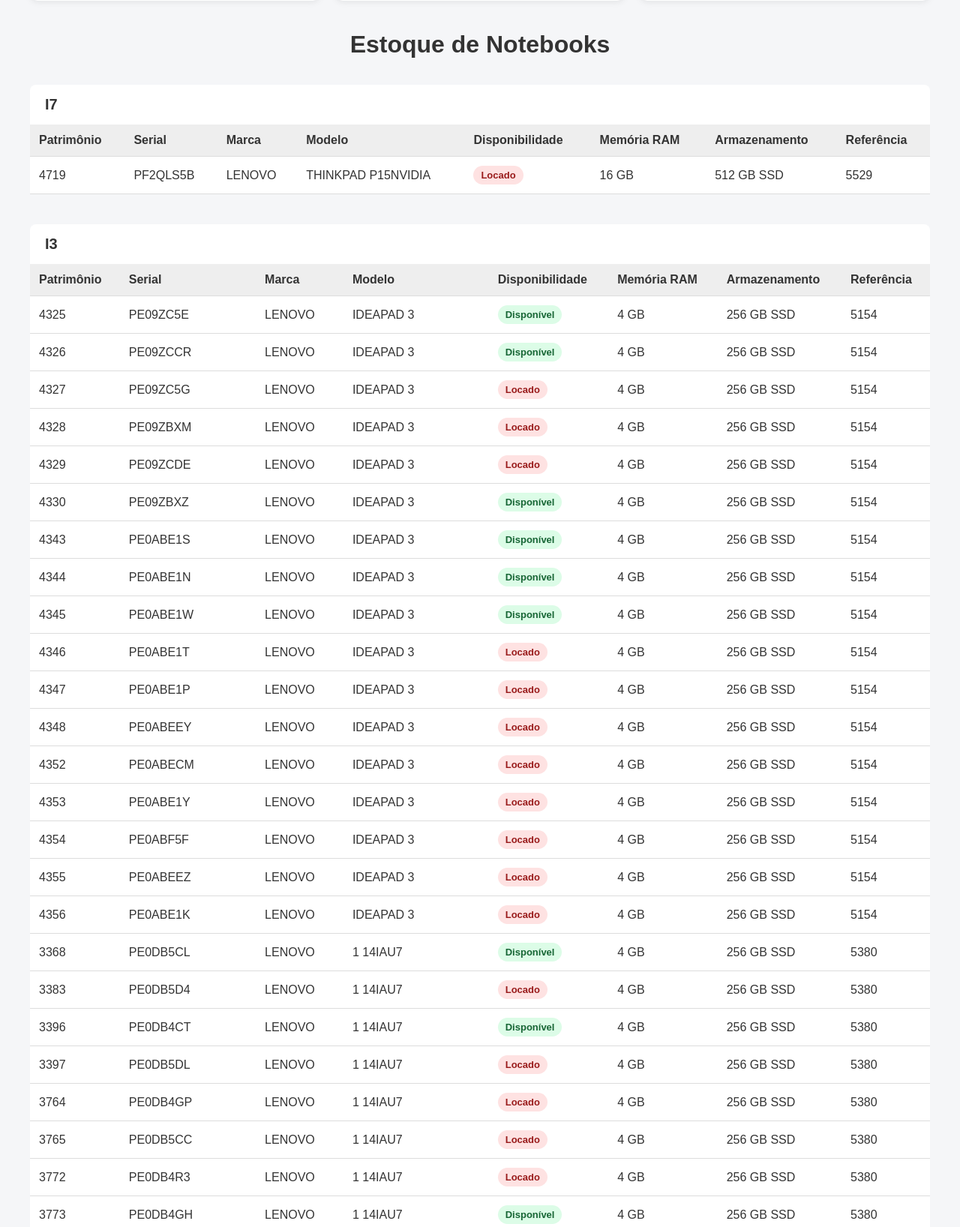
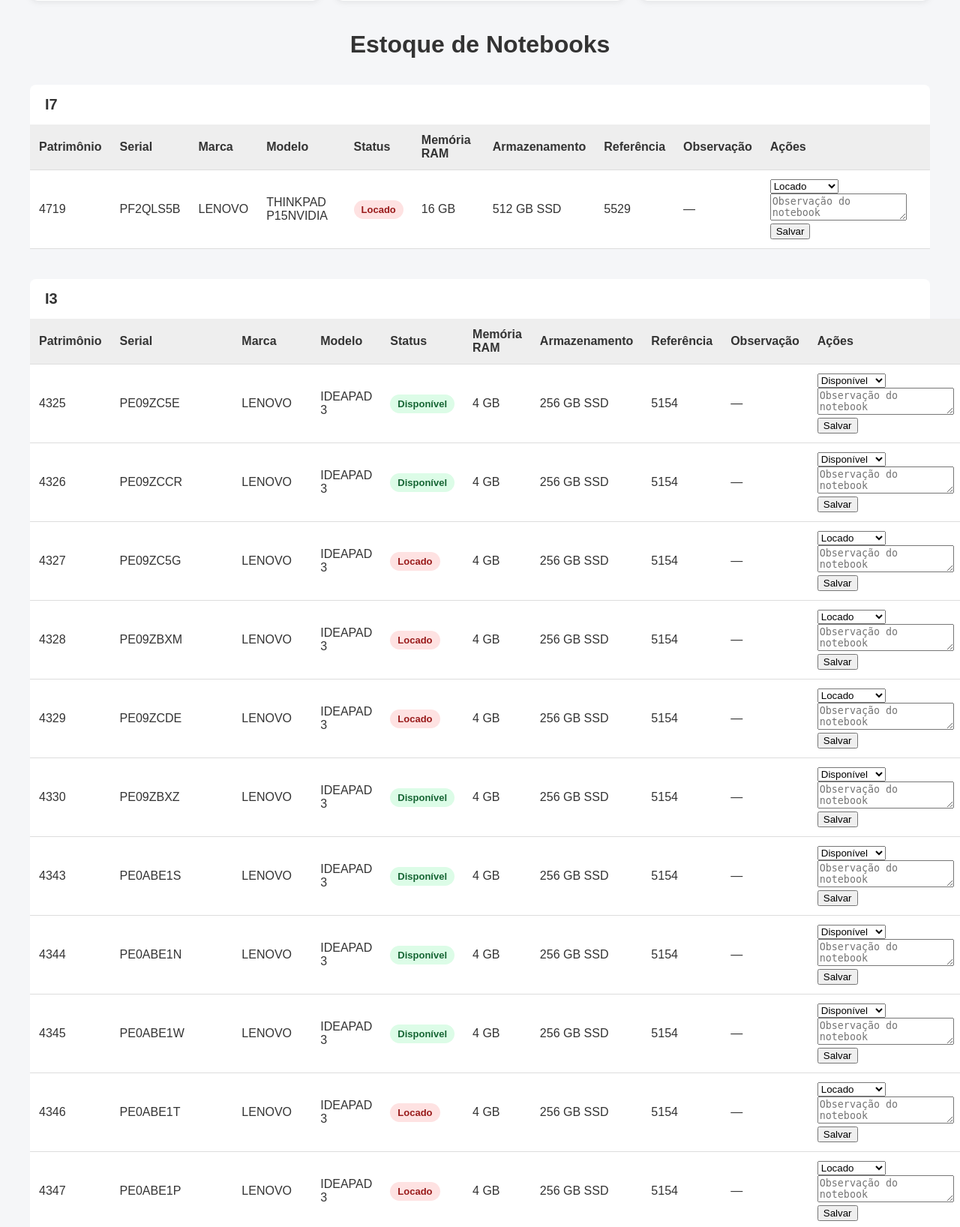
Before and after one commit to gilvan93/controleNotebooks, a Flask app: page / in a window 1280 px wide. Shown: the part 332-1968 px from the top of the page at 75% size. Run offline with Flask 3, Linux system fonts and the light colour scheme; the visitor is signed in with stand-in values (Sample User, id 1); some libraries are stand-ins or nearby versions.

Commit message:
campo de observações e editando status

```diff
--- a/app.py
+++ b/app.py
@@ -147,7 +147,8 @@ def cadastrar():
             "memoria_ram": request.form["memoria_ram"].strip(),
             "processador": request.form["processador"].strip(),
             "armazenamento": request.form["armazenamento"].strip(),
-            "referencia": request.form["referencia"].strip()
+            "referencia": request.form["referencia"].strip(),
+            "observacao": request.form.get["observacao", ""].strip()
         }
 
         # Adicionar à lista e salvar no JSON
@@ -159,6 +160,45 @@ def cadastrar():
 
     return render_template("cadastrar.html")
 
+@app.route("/editar/<patrimonio>", methods=["POST"])
+@login_obrigatorio
+def editar_notebook(patrimonio):
+    notebooks = carregar_notebooks()
+
+    notebook_encontrado = None
+
+    for notebook in notebooks:
+        if notebook["patrimonio"] == patrimonio:
+            notebook_encontrado = notebook
+            break
+
+    if notebook_encontrado is None:
+        flash("Notebook não encontrado.", "erro")
+        return redirect(url_for("inicio"))
+
+    status = request.form.get("status", "").strip()
+    observacao = request.form.get("observacao", "").strip()
+
+    status_validos = {
+        "Disponível",
+        "Locado",
+        "Em revisão",
+        "Uso interno"
+    }
+
+    if status not in status_validos:
+        flash("Status inválido.", "erro")
+        return redirect(url_for("inicio"))
+
+    notebook_encontrado["disponivel"] = status == "Disponível"
+    notebook_encontrado["status"] = status
+    notebook_encontrado["observacao"] = observacao
+
+    salvar_notebooks(notebooks)
+
+    flash("Notebook atualizado com sucesso!", "sucesso")
+    return redirect(url_for("inicio"))
+
 
 if __name__ == "__main__":
     app.run(host="0.0.0.0",
--- a/templates/estoque.html
+++ b/templates/estoque.html
@@ -31,11 +31,9 @@
                 </a>
 
                 <form method="POST" action="{{ url_for('logout') }}">
-                    <input
-                        type="hidden"
-                        name="csrf_token"
-                        value="{{ csrf_token() }}"
-                    >
+                    <input type="hidden"
+                           name="csrf_token"
+                           value="{{ csrf_token() }}">
 
                     <button type="submit" class="botao-sair-admin">
                         Sair
@@ -44,13 +42,10 @@
 
             </div>
         </div>
-
     {% else %}
-
         <a href="{{ url_for('login') }}" class="botao-login">
             🔐 Login administrativo
         </a>
-
     {% endif %}
 
 
@@ -85,7 +80,6 @@
     </div>
 
 
-    <!-- Título -->
     <h1>Estoque de Notebooks</h1>
 
 
@@ -104,10 +98,15 @@
                         <th>Serial</th>
                         <th>Marca</th>
                         <th>Modelo</th>
-                        <th>Disponibilidade</th>
+                        <th>Status</th>
                         <th>Memória RAM</th>
                         <th>Armazenamento</th>
                         <th>Referência</th>
+                        <th>Observação</th>
+
+                        {% if session.get("admin_logado") %}
+                            <th>Ações</th>
+                        {% endif %}
                     </tr>
                 </thead>
 
@@ -121,21 +120,78 @@
                             <td>{{ notebook["marca"] }}</td>
                             <td>{{ notebook["modelo"] }}</td>
 
+                            <!-- Status atual -->
                             <td>
-                                {% if notebook["disponivel"] %}
-                                    <span class="status disponivel">
-                                        Disponível
-                                    </span>
-                                {% else %}
-                                    <span class="status locado">
-                                        Locado
-                                    </span>
+                                {% set status_atual = notebook.get("status") %}
+
+                                {% if not status_atual %}
+                                    {% set status_atual = "Disponível" if notebook["disponivel"] else "Locado" %}
                                 {% endif %}
+
+                                <span class="status
+                                    {% if status_atual == 'Disponível' %}disponivel
+                                    {% elif status_atual == 'Locado' %}locado
+                                    {% else %}em-revisao
+                                    {% endif %}">
+                                    {{ status_atual }}
+                                </span>
                             </td>
 
                             <td>{{ notebook["memoria_ram"] }}</td>
                             <td>{{ notebook["armazenamento"] }}</td>
                             <td>{{ notebook["referencia"] }}</td>
+
+                            <!-- Observação -->
+                            <td>
+                                {{ notebook.get("observacao", "") or "—" }}
+                            </td>
+
+                            <!-- Edição exclusiva do administrador -->
+                            {% if session.get("admin_logado") %}
+                                <td>
+                                    <form method="POST"
+                                          action="{{ url_for('editar_notebook', patrimonio=notebook['patrimonio']) }}">
+
+                                        <input type="hidden"
+                                               name="csrf_token"
+                                               value="{{ csrf_token() }}">
+
+                                        <select name="status" required>
+                                            <option value="Disponível"
+                                                {% if status_atual == "Disponível" %}selected{% endif %}>
+                                                Disponível
+                                            </option>
+
+                                            <option value="Locado"
+                                                {% if status_atual == "Locado" %}selected{% endif %}>
+                                                Locado
+                                            </option>
+
+                                            <option value="Em revisão"
+                                                {% if status_atual == "Em revisão" %}selected{% endif %}>
+                                                Em revisão
+                                            </option>
+
+                                            <option value="Uso interno"
+                                                {% if status_atual == "Uso interno" %}selected{% endif %}>
+                                                Uso interno
+                                            </option>
+                                        </select>
+
+                                        <textarea
+                                            name="observacao"
+                                            rows="2"
+                                            placeholder="Observação do notebook"
+                                        >{{ notebook.get("observacao", "") }}</textarea>
+
+                                        <button type="submit">
+                                            Salvar
+                                        </button>
+
+                                    </form>
+                                </td>
+                            {% endif %}
+
                         </tr>
 
                     {% endfor %}
@@ -184,4 +240,5 @@
     </script>
 
 </body>
+
 </html>
```
Also changed, not shown: templates/cadastrar.html (+9 -1 lines).
